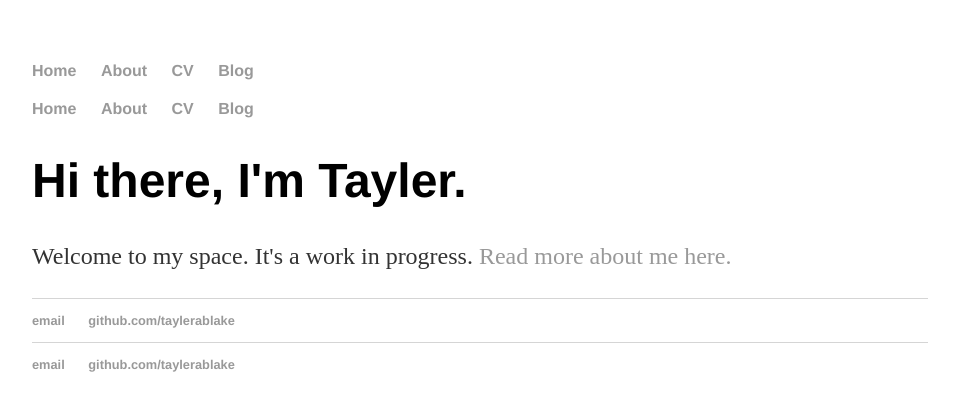
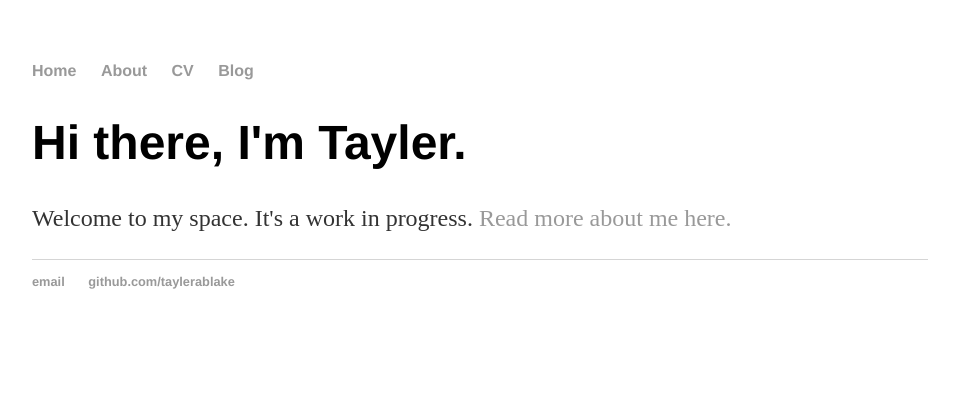
Before and after one commit to taylerablake/taylerablake.github.io, a Jekyll site: the page built from index.html, in a window 1280 px wide. Shown: the top 411 px of the page, without its empty margins (160-1119 px from the left). Built offline with Jekyll 4.4.1, drawn with Linux system fonts in a browser that asks for light colours.

Commit message:
Update index.html

```diff
--- a/index.html
+++ b/index.html
@@ -3,34 +3,8 @@ layout: default
 title: Tayler A. Blake
 ---
 
-<!DOCTYPE html>
-<html>
-	<head>
-		<title>Tayler A. Blake</title>
-		<!-- link to main stylesheet -->
-		<link rel="stylesheet" type="text/css" href="/css/main.css">
-	</head>
-	<body>
-		<nav>
-    		<ul>
-        		<li><a href="/">Home</a></li>
-	        	<li><a href="/about">About</a></li>
-        		<li><a href="/cv">CV</a></li>
-        		<li><a href="/blog">Blog</a></li>
-    		</ul>
-		</nav>
-		<div class="container">
 
-		<div class="blurb">
-			<h1>Hi there, I'm Tayler.</h1>
-			<p> Welcome to my space. It's a work in progress. <a href="/about"> Read more about me here. </a></p>
-		</div><!-- /.blurb -->
-		</div><!-- /.container -->
-		<footer>
-    		<ul>
-        		<li><a href="mailto:tayler.a.blake@gmail.com">email</a></li>
-        		<li><a href="https://github.com/taylerablake">github.com/taylerablake</a></li>
-			</ul>
-		</footer>
-	</body>
-</html>
+<div class="blurb">
+	<h1>Hi there, I'm Tayler.</h1>
+	<p> Welcome to my space. It's a work in progress. <a href="/about"> Read more about me here. </a></p>
+</div><!-- /.blurb -->
```
